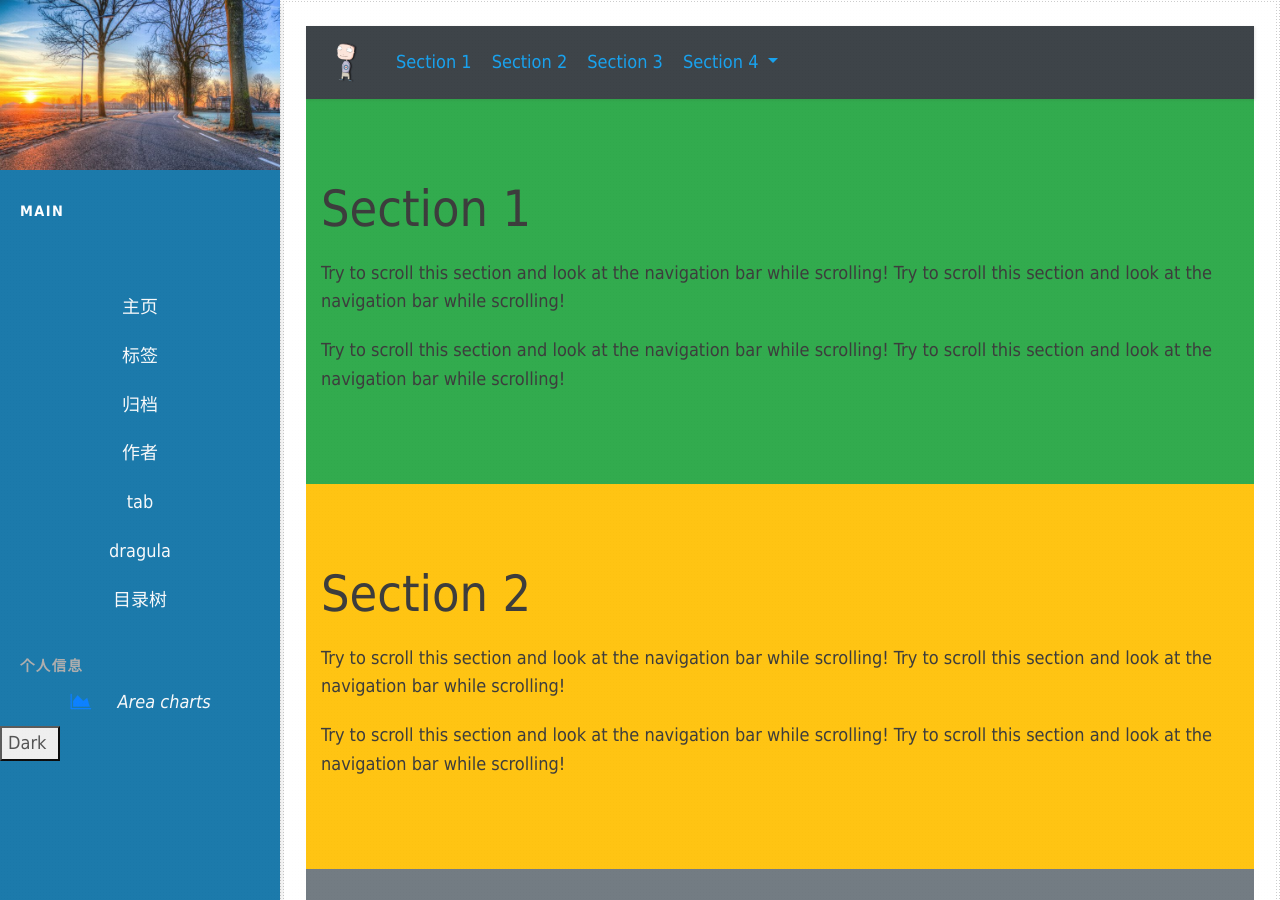
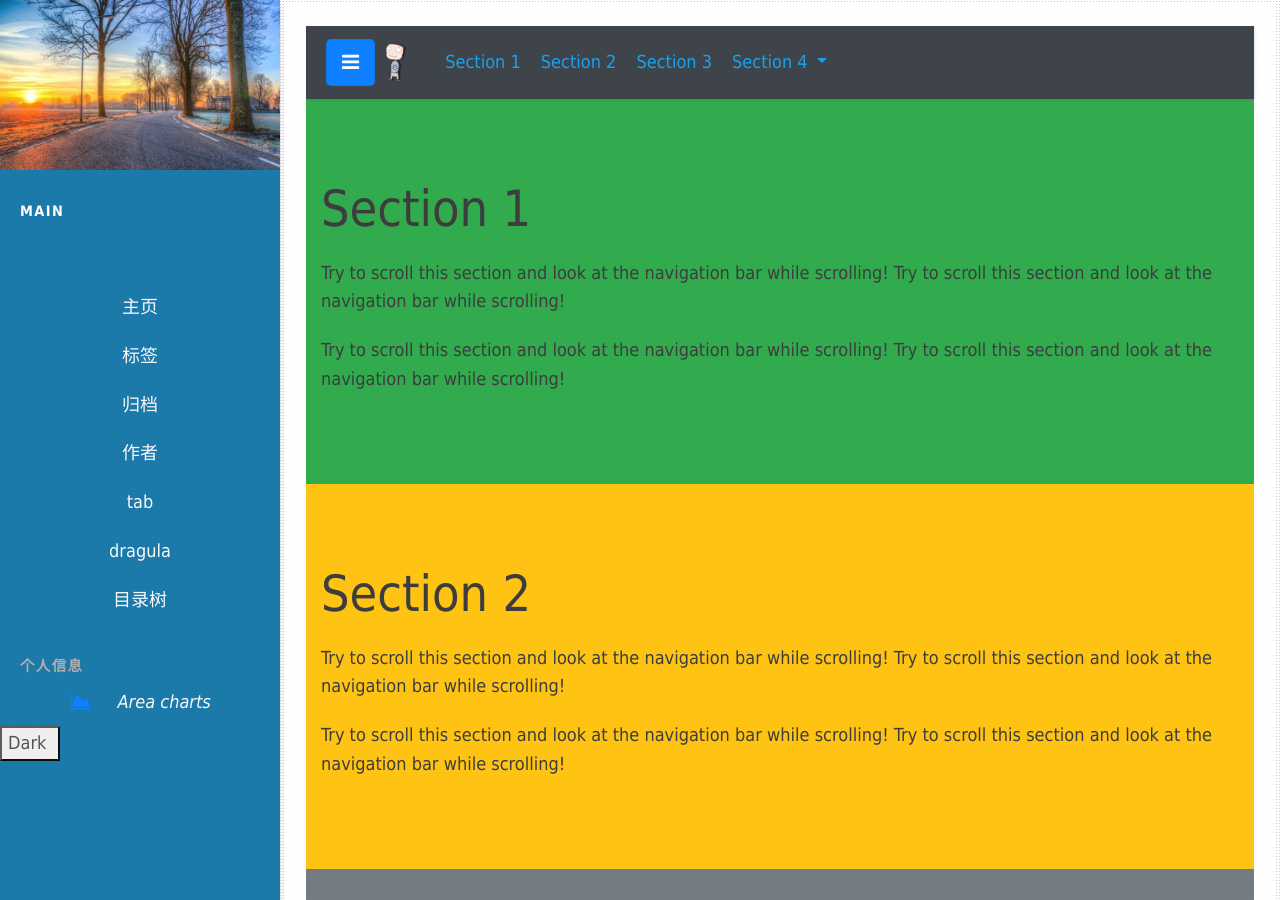
Before and after one commit to nengwuzhi/nengwuzhi.github.ioce, a Jekyll site: the page built from pages/tab.html, in a window 1280 px wide and 900 px high. Built offline with Jekyll 4.4.1, drawn with Linux system fonts in a browser that asks for light colours; nearby versions of some CDN libraries; library files that are not in the unit come from our copies.

Commit message:
Update tab.html

```diff
--- a/pages/tab.html
+++ b/pages/tab.html
@@ -12,6 +12,10 @@ type: page
      <body data-spy="scroll" data-target=".navbar" data-offset="50">
 
 <nav class="navbar navbar-expand-sm bg-dark navbar-dark">
+           <button type="button" id="sidebarCollapse" class="btn btn-primary">
+              <i class="fa fa-bars"></i>
+              <span class="sr-only">Toggle Menu</span>
+            </button>
    <a class="navbar-brand" href="#">
     <img src="/img/favicon.png" alt="Logo" style="width:40px;">
   </a>
```
